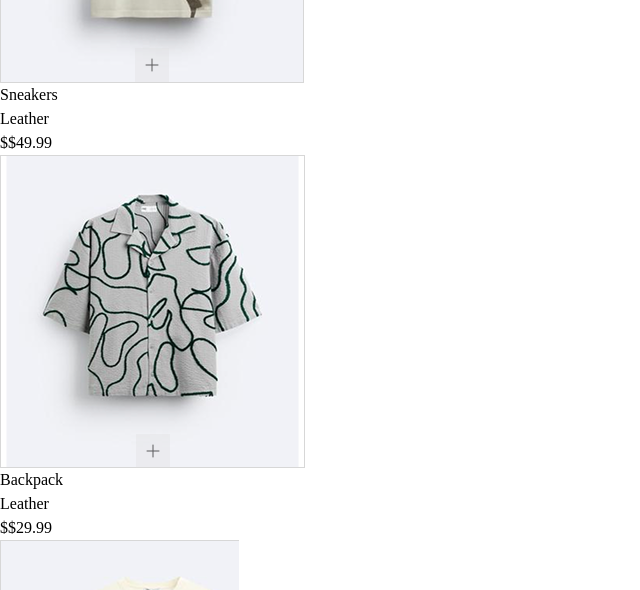
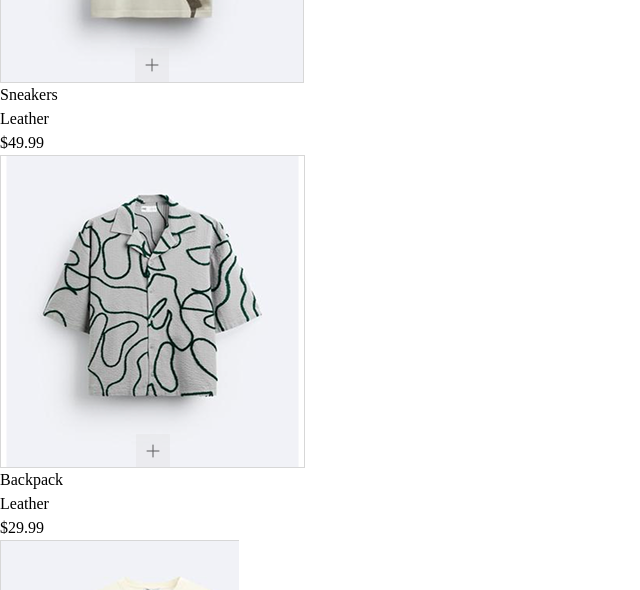
Before and after one commit to faris-dm/Amir-cloth-shop, a React (Vite) app: page / in a window 1280 px wide. Shown: the part 1540-2130 px from the top of the page, without its empty margins (0-640 px from the left). Built offline with nearby package versions, Linux system fonts and the light colour scheme.

Commit message:
small changes in the home pages

```diff
--- a/src/pages/Home.jsx
+++ b/src/pages/Home.jsx
@@ -161,7 +161,8 @@ function Home() {
 
   return (
     <div className="w-full p-6 md:p-10 lg:p-16">
-      <div className="block md:flex lg:flex gap-10">
+      <div className="mb-[30%] md:mb-[20%]">
+        <div className="block md:flex lg:flex gap-10 ">
           {/* LEFT SIDE — TITLE/SEARCH SECTION */}
           <div className="title space-y-4 w-full md:w-1/2 lg:w-1/2">
             {/* Small heading (kept as is) */}
@@ -210,10 +211,11 @@ function Home() {
         </div>
 
         {/* Go to shop button (FIXED: w-40% for all screens, ArrowRight class simplified) */}
-      <button className="flex items-center text-[#000] font-show gap-2 text-black mt-4 px-5 rounded-lg py-3 bg-[#b0b0b0]  w-[45%] md:w-[35%]">
+        <button className="flex items-center  lg:text-right text-[#000] font-show gap-2 text-black mt-4 px-5 rounded-lg py-3 bg-[#b0b0b0]  w-[45%] md:w-[35%]">
           Go to shop
           <ArrowRight className="w-5 h-5" />
         </button>
+      </div>
 
       {/* --- PRODUCT SLIDER SECTION --- */}
       <div className="mt-10">
@@ -256,7 +258,7 @@ function Home() {
                       {items.material}
                     </p>
                   </div>
-                  <p className="text-pink-600 pt-5 font-bold">${items.price}</p>
+                  <p className="text-pink-600 pt-5 font-bold">{items.price}</p>
                 </div>
               </div>
             </div>
```
Lines whose indentation alone changed are shown as unchanged.
